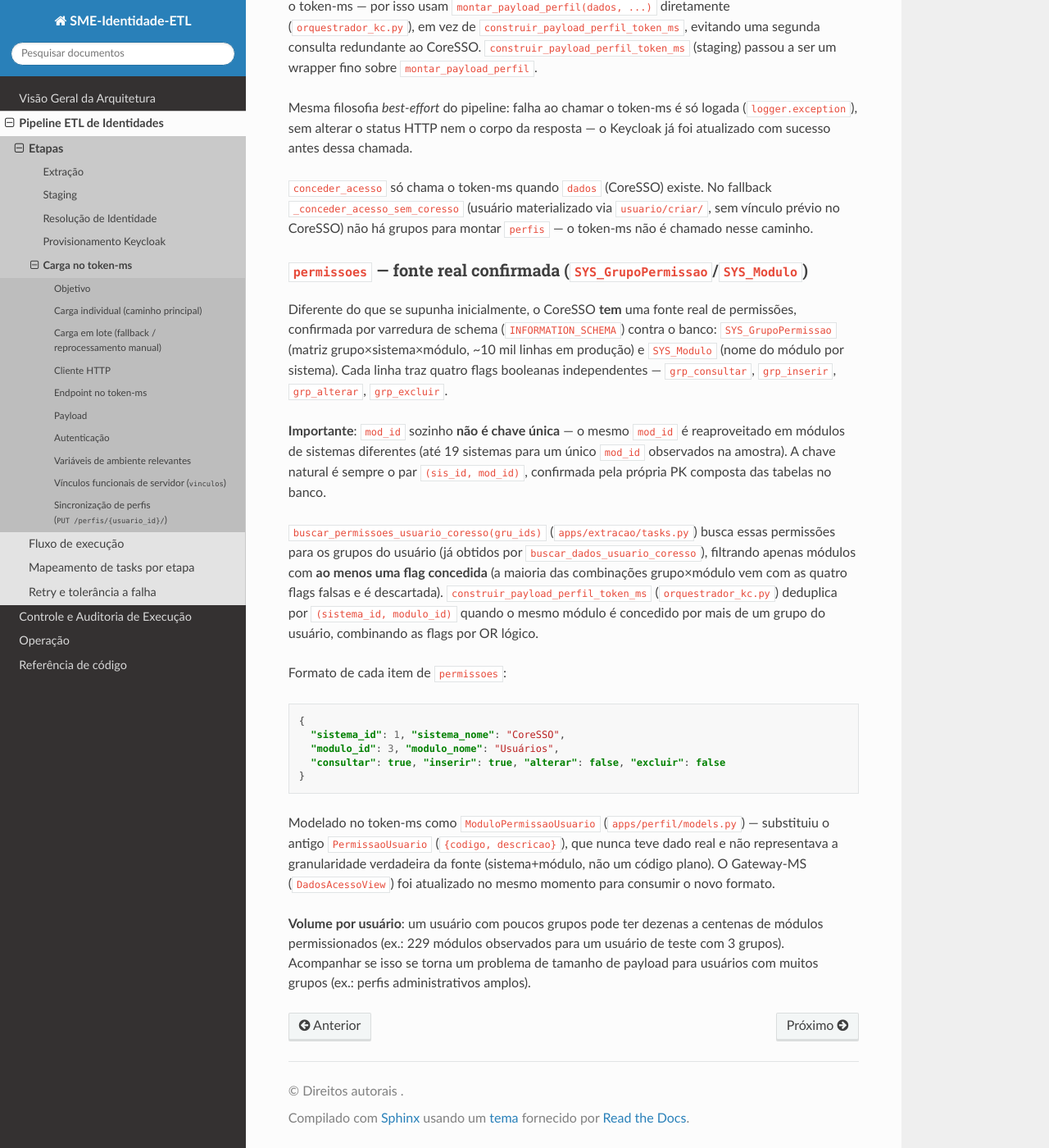
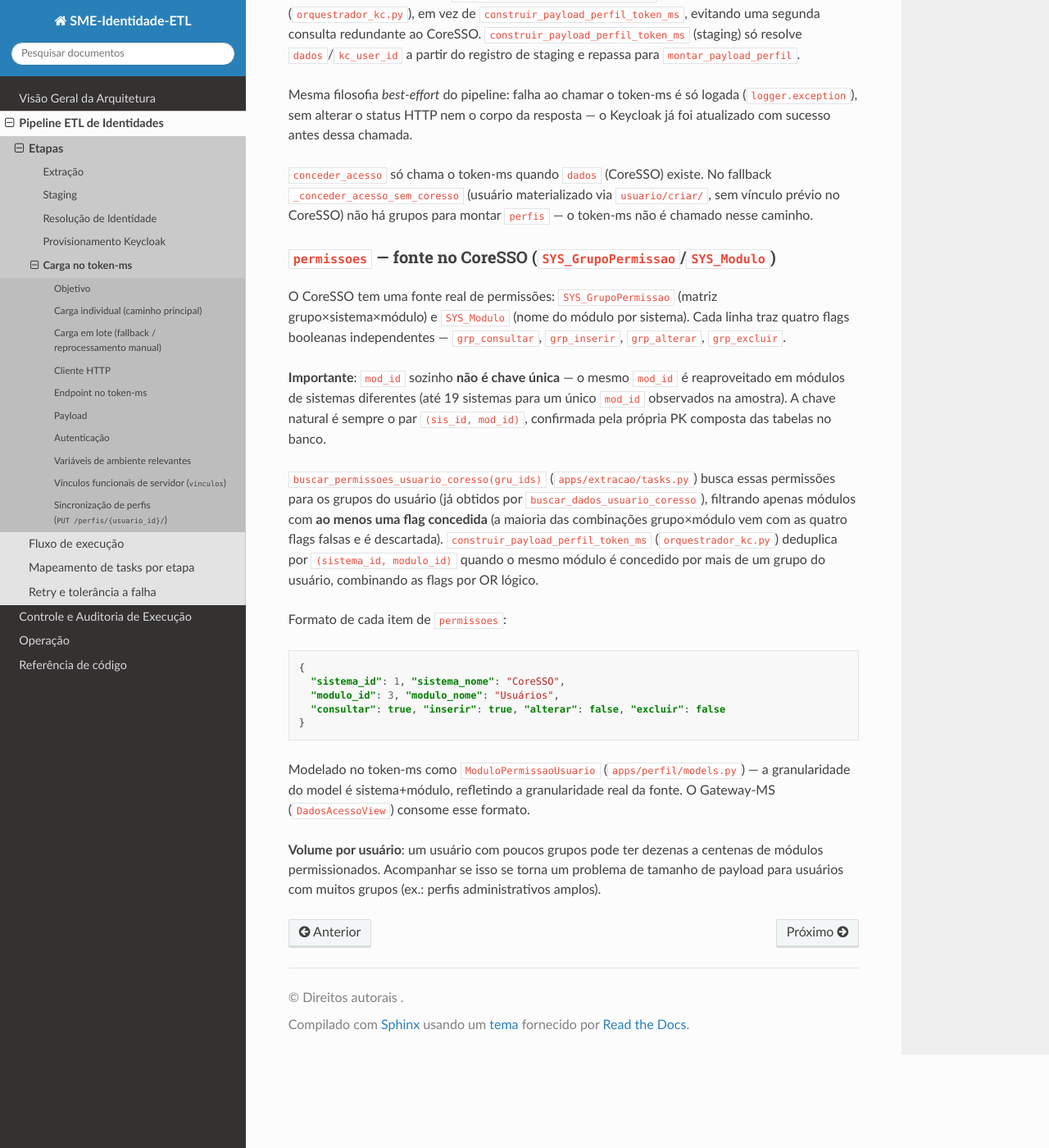
Before and after one commit to prefeiturasp/SME-Identidade-ETL, a Sphinx documentation site: the page built from docs/pipeline/token_ms.md, in a window 1280 px wide and 1400 px high, scrolled down 5454 px. Shown: the whole window at 82% size. Built offline with Sphinx 7.4.7 and the Read the Docs theme 3.1.0, drawn with Linux system fonts in a browser that asks for light colours; some of the changed text lies outside the part shown.

Commit message:
Feature 154489 abrangencia de servidor atualiza docs

````diff
--- a/docs/pipeline/token_ms.md
+++ b/docs/pipeline/token_ms.md
@@ -18,11 +18,11 @@
 `_provisionar_lote_kc` assim que **um único usuário** é confirmado no
 Keycloak — não espera o restante do lote terminar. A `chain` do
 pipeline principal (`task_identidade_executar_pipeline`) não inclui
-mais essa carga: `ExecucaoETL` fecha (`sucesso`/`parcial`) ao final do
-Keycloak, e o progresso do token-ms por usuário passa a ser
-rastreável via `hash_token_ms` em `ControleProvisionamento`
-(`token_ms_confirmado` no serializer, ver
-[API de Controle](../controle/api.md)), não pela `situacao` da execução.
+essa carga: `ExecucaoETL` fecha (`sucesso`/`parcial`) ao final do
+Keycloak, e o progresso do token-ms por usuário é rastreável via
+`hash_token_ms` em `ControleProvisionamento` (`token_ms_confirmado`
+no serializer, ver [API de Controle](../controle/api.md)), não pela
+`situacao` da execução.
 
 Antes de enviar, recalcula `hash_token_ms` do payload atual e compara
 com o valor persistido — se já bate, é *no-op* idempotente. Descarta
@@ -43,9 +43,9 @@
 
 ## Carga em lote (fallback / reprocessamento manual)
 
-`task_carregar_atributos_token` — mesma fila `etl_carga_token_ms`, não
-faz mais parte do caminho síncrono do pipeline. Processa todos os
-registros com `situacao__in=["pronto", "carregado"]` do staging
+`task_carregar_atributos_token` — mesma fila `etl_carga_token_ms`, fora
+do caminho síncrono do pipeline. Processa todos os registros com
+`situacao__in=["pronto", "carregado"]` do staging
 (`UsuarioServidorStaging`, `UsuarioAlunoStaging`,
 `UsuarioTerceiroStaging`) filtrados pelo `id_execucao`, checando
 `hash_token_ms` por registro antes de enviar (mesma idempotência da
@@ -258,7 +258,8 @@
 diretamente (`orquestrador_kc.py`), em vez de
 `construir_payload_perfil_token_ms`, evitando uma segunda consulta
 redundante ao CoreSSO. `construir_payload_perfil_token_ms` (staging)
-passou a ser um wrapper fino sobre `montar_payload_perfil`.
+só resolve `dados`/`kc_user_id` a partir do registro de staging e
+repassa para `montar_payload_perfil`.
 
 Mesma filosofia *best-effort* do pipeline: falha ao chamar o
 token-ms é só logada (`logger.exception`), sem alterar o status HTTP
@@ -271,15 +272,12 @@
 não há grupos para montar `perfis` — o token-ms não é chamado nesse
 caminho.
 
-### `permissoes` — fonte real confirmada (`SYS_GrupoPermissao`/`SYS_Modulo`)
+### `permissoes` — fonte no CoreSSO (`SYS_GrupoPermissao`/`SYS_Modulo`)
 
-Diferente do que se supunha inicialmente, o CoreSSO **tem** uma fonte
-real de permissões, confirmada por varredura de schema
-(`INFORMATION_SCHEMA`) contra o banco: `SYS_GrupoPermissao` (matriz
-grupo×sistema×módulo, ~10 mil linhas em produção) e `SYS_Modulo`
-(nome do módulo por sistema). Cada linha traz quatro flags booleanas
-independentes — `grp_consultar`, `grp_inserir`, `grp_alterar`,
-`grp_excluir`.
+O CoreSSO tem uma fonte real de permissões: `SYS_GrupoPermissao`
+(matriz grupo×sistema×módulo) e `SYS_Modulo` (nome do módulo por
+sistema). Cada linha traz quatro flags booleanas independentes —
+`grp_consultar`, `grp_inserir`, `grp_alterar`, `grp_excluir`.
 
 **Importante**: `mod_id` sozinho **não é chave única** — o mesmo
 `mod_id` é reaproveitado em módulos de sistemas diferentes (até 19
@@ -307,14 +305,11 @@
 ```
 
 Modelado no token-ms como `ModuloPermissaoUsuario`
-(`apps/perfil/models.py`) — substituiu o antigo `PermissaoUsuario`
-(`{codigo, descricao}`), que nunca teve dado real e não representava
-a granularidade verdadeira da fonte (sistema+módulo, não um código
-plano). O Gateway-MS (`DadosAcessoView`) foi atualizado no mesmo
-momento para consumir o novo formato.
+(`apps/perfil/models.py`) — a granularidade do model é sistema+módulo,
+refletindo a granularidade real da fonte. O Gateway-MS
+(`DadosAcessoView`) consome esse formato.
 
 **Volume por usuário**: um usuário com poucos grupos pode ter
-dezenas a centenas de módulos permissionados (ex.: 229 módulos
-observados para um usuário de teste com 3 grupos). Acompanhar se
-isso se torna um problema de tamanho de payload para usuários com
-muitos grupos (ex.: perfis administrativos amplos).
+dezenas a centenas de módulos permissionados. Acompanhar se isso se
+torna um problema de tamanho de payload para usuários com muitos
+grupos (ex.: perfis administrativos amplos).
````
Also changed, not shown: other parts of docs/pipeline/token_ms.md (+3 -3 lines).
